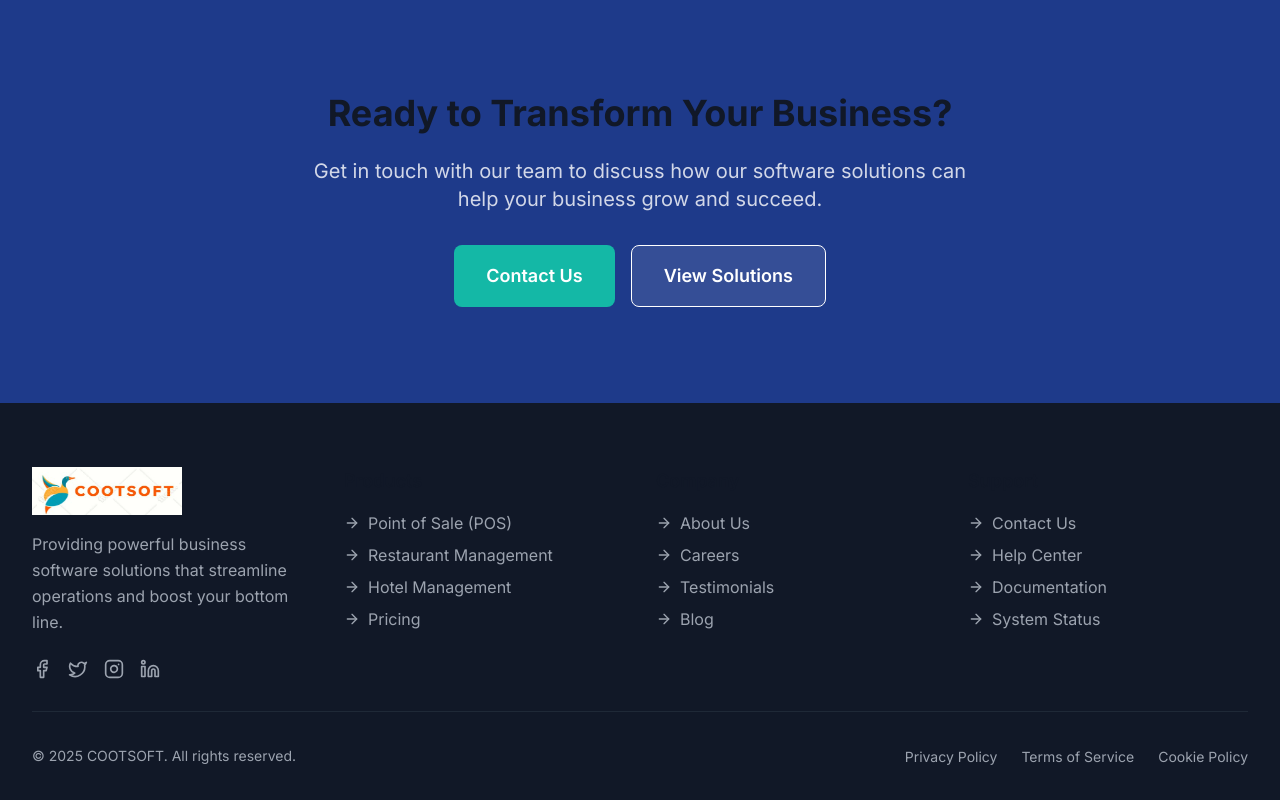
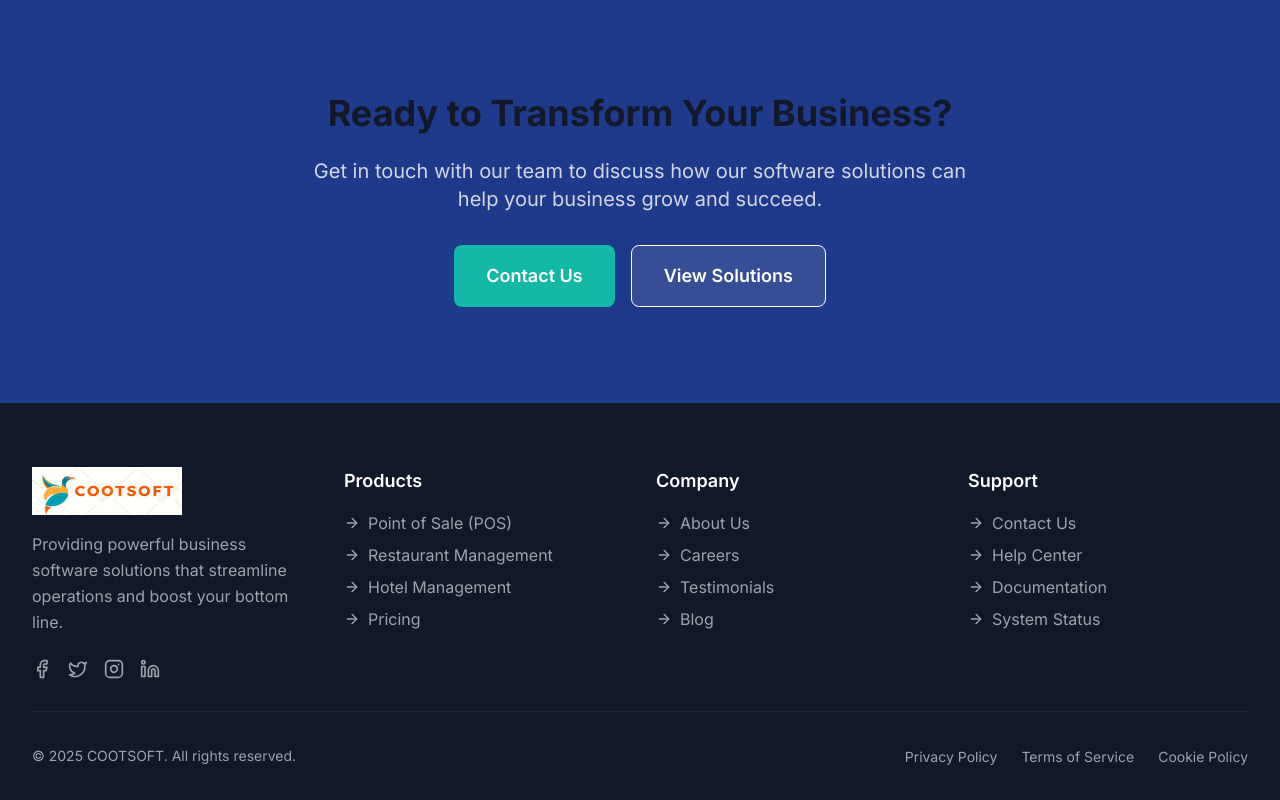
Before and after one commit to MohammadAliAbdullah/cootsoft, a React (Vite) app: page / in a window 1280 px wide. Shown: the part 2259-3059 px from the top of the page. Built offline with nearby package versions, Linux system fonts and the light colour scheme.

Commit message:
footer updated

```diff
--- a/src/components/Footer.tsx
+++ b/src/components/Footer.tsx
@@ -40,7 +40,7 @@ const Footer = () => {
           </div>
 
           <div>
-            <h3 className="font-semibold text-lg mb-4">Products</h3>
+            <h3 className="font-semibold text-white text-lg mb-4">Products</h3>
             <ul className="space-y-2">
               <li>
                 <button className="text-gray-400 hover:text-white transition-colors flex items-center">
@@ -70,7 +70,7 @@ const Footer = () => {
           </div>
 
           <div>
-            <h3 className="font-semibold text-lg mb-4">Company</h3>
+            <h3 className="font-semibold text-white text-lg mb-4">Company</h3>
             <ul className="space-y-2">
               <li>
                 <button
@@ -106,7 +106,7 @@ const Footer = () => {
           </div>
 
           <div>
-            <h3 className="font-semibold text-lg mb-4">Support</h3>
+            <h3 className="font-semibold text-white text-lg mb-4">Support</h3>
             <ul className="space-y-2">
               <li>
                 <button
```
Also changed, not shown: 1 other file (tests, documents, lock files or other folders).
